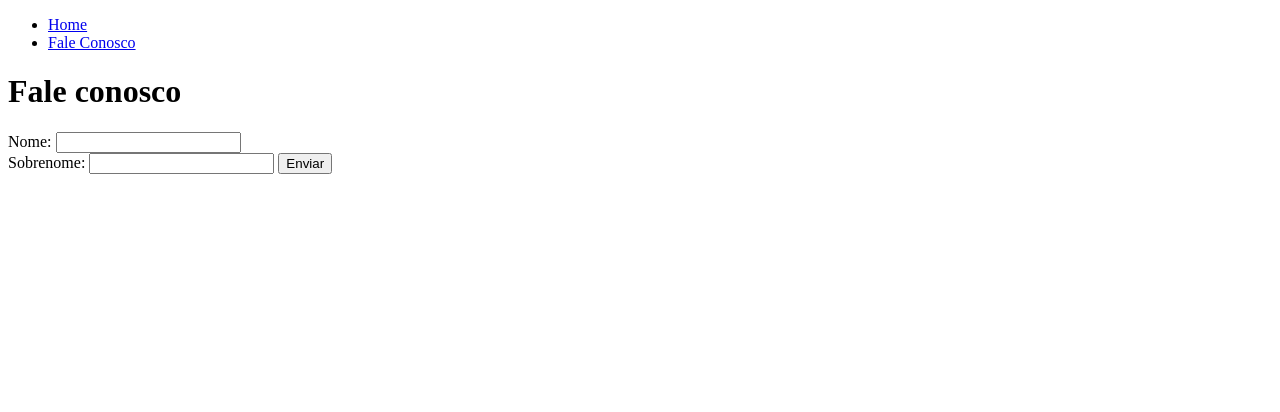
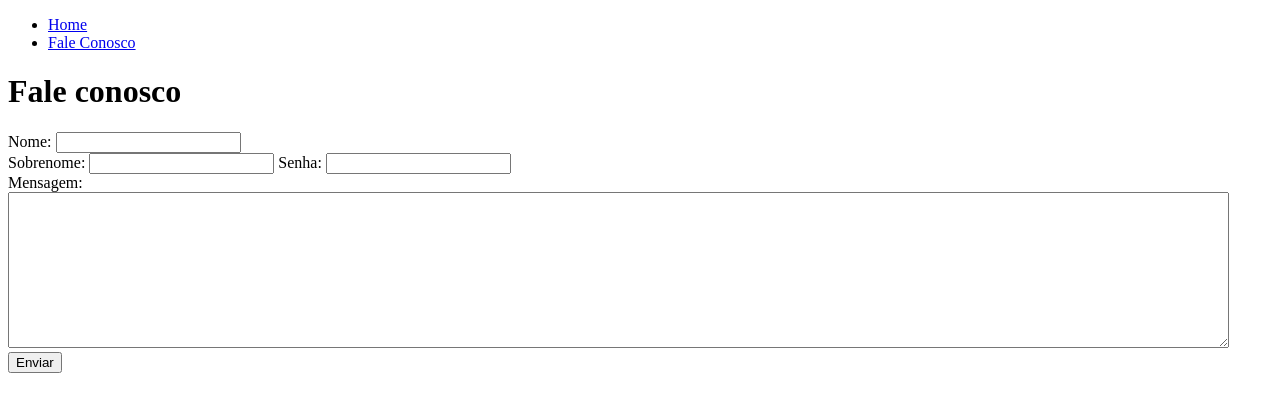
Before and after one commit to jacquelinesantana/introducao-html, a plain HTML site: page contato.html in a window 1280 px wide. Drawn offline with Linux system fonts and the light colour scheme.

Commit message:
atualizado contato

```diff
--- a/contato.html
+++ b/contato.html
@@ -26,6 +26,12 @@
 
             <label for="lname">Sobrenome:</label>
             <input type="text" id="lname" name="lname" >
+            <label for="senha">Senha:</label>
+            <input type="password" id="senha" name="senha">
+            <div>
+                <label for="mensagem">Mensagem:</label>
+                <textarea id="mensagem" name="mensagem" rows="10" cols="150"></textarea>
+            </div>
             <input type="submit" value="Enviar">
 
         </form>
```
